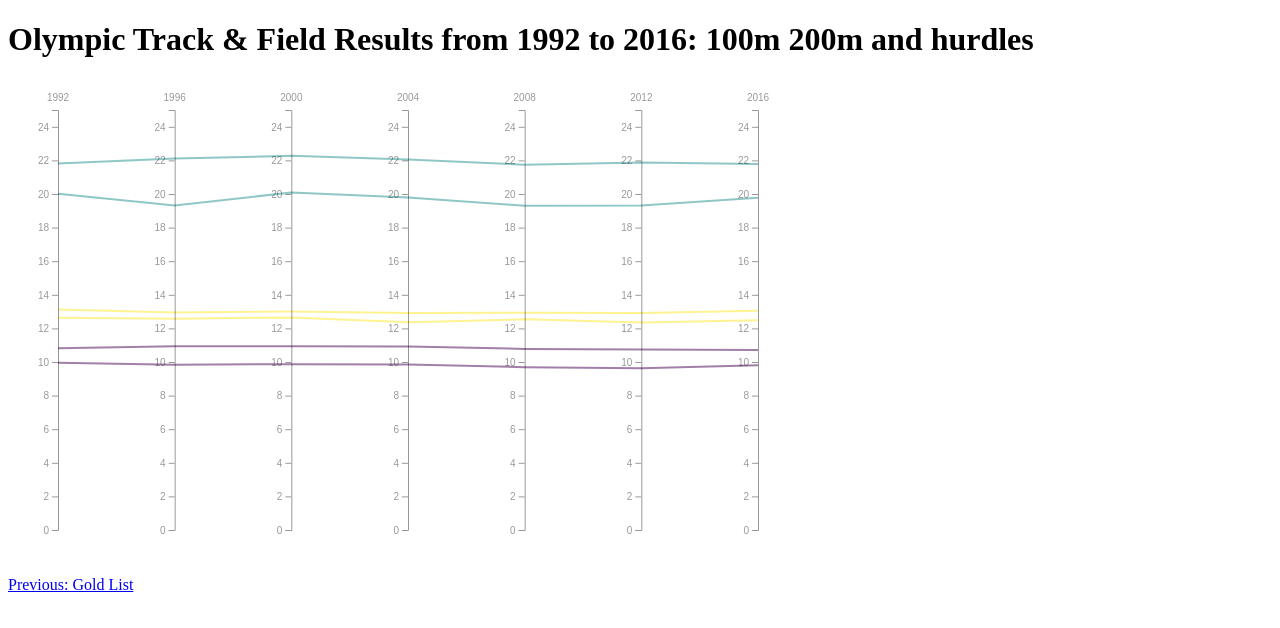
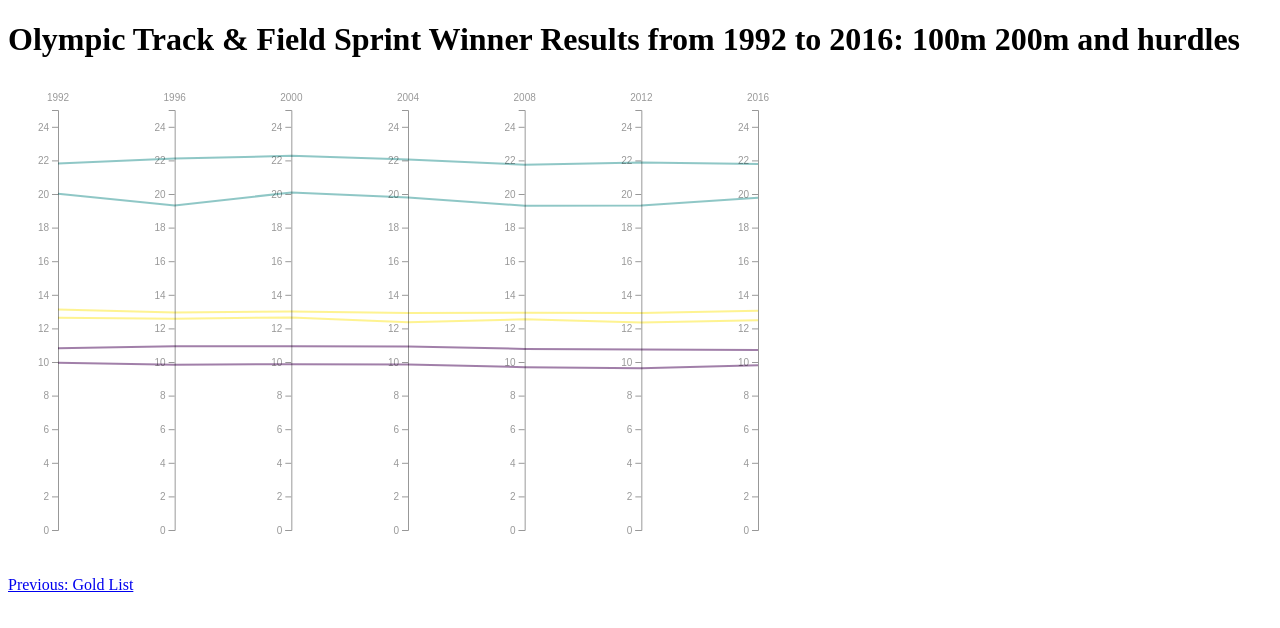
Before and after one commit to RuiSuuun/CS416-Data-Visualization-Summer-2021-Final-Project-ruisun6.github.io, a plain HTML site: page Results.html in a window 1280 px wide. Drawn offline with nearby package versions, Linux system fonts and the light colour scheme.

Commit message:
Update Results.html

```diff
--- a/Results.html
+++ b/Results.html
@@ -6,7 +6,7 @@
 <title>Here is Olympics!</title>
 
 <!-- Create a div where the graph will take place -->
-<h1>Olympic Track & Field Results from 1992 to 2016: 100m 200m and hurdles</h1>
+<h1>Olympic Track & Field Sprint Winner Results from 1992 to 2016: 100m 200m and hurdles</h1>
 <div id="my_dataviz"></div>
 <br/>
 <a href="OlympicMedalList.html">Previous: Gold List</a>
```
